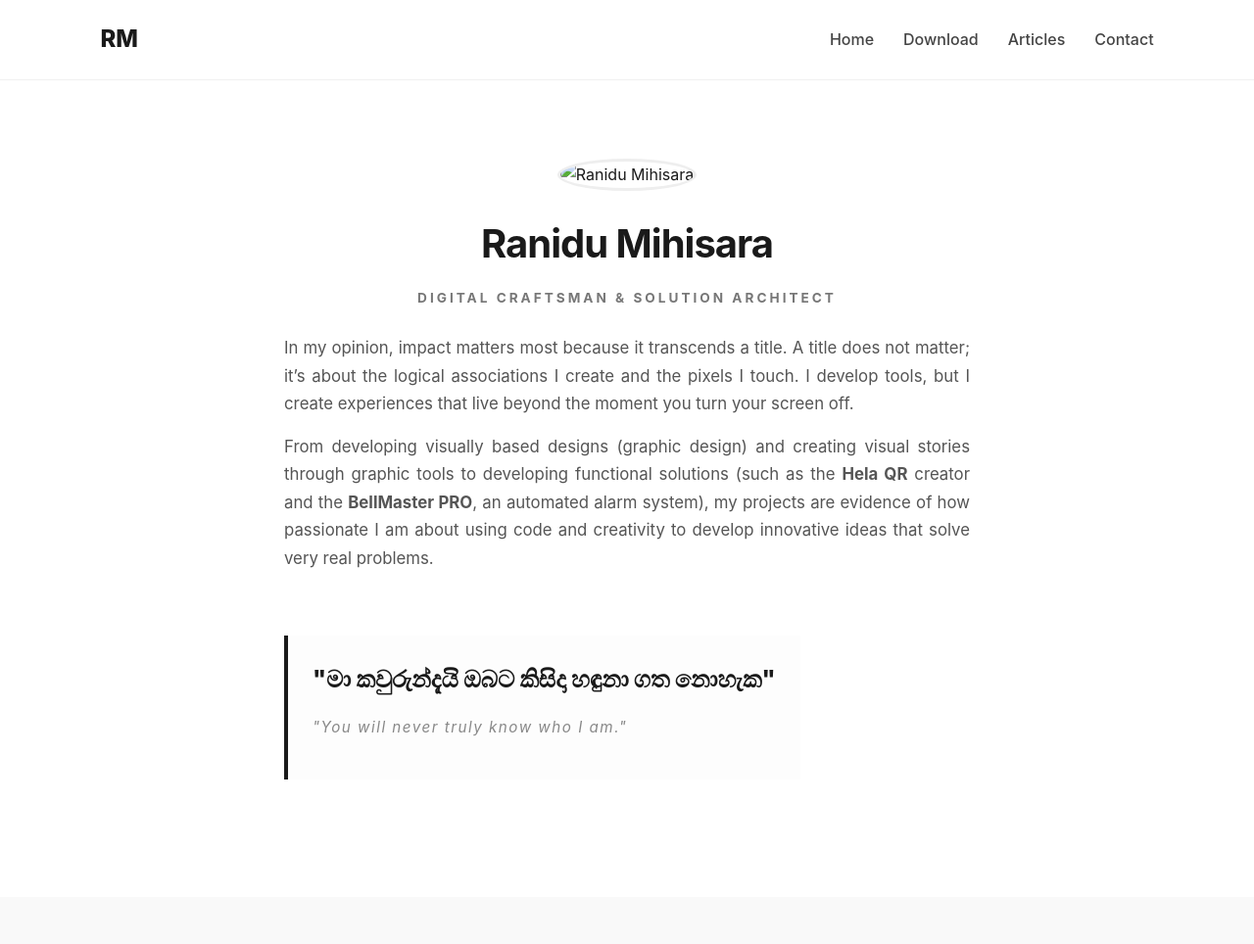
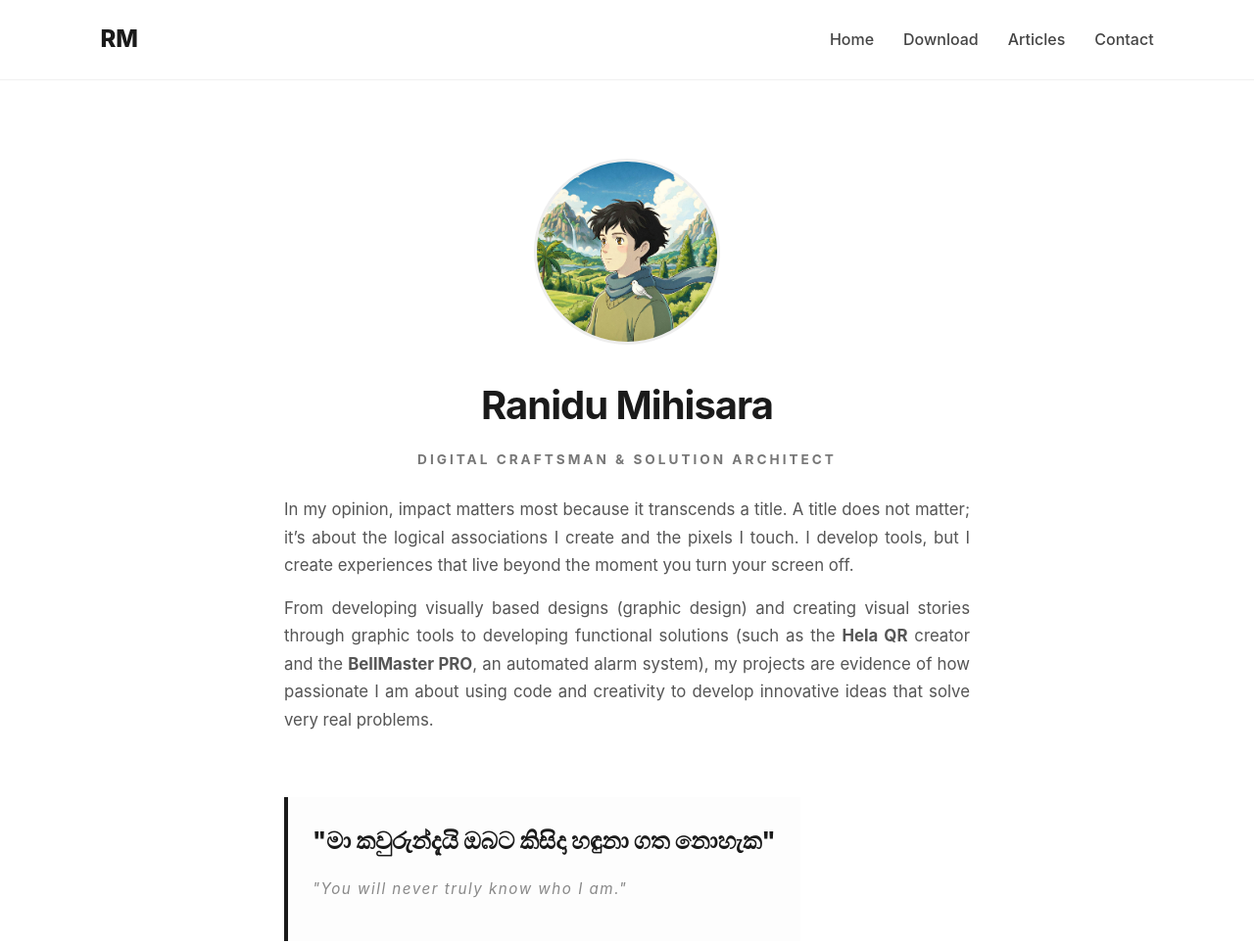
Before and after one commit to ranidumihisara/web, a plain HTML site: page index.html in a window 1280 px wide. Shown: the top 964 px of the page at 98% size. Drawn offline with Linux system fonts and the light colour scheme; no server answers; a script that the page names is missing.

Commit message:
Update index.html

```diff
--- a/index.html
+++ b/index.html
@@ -30,7 +30,7 @@
 
     <section class="hero">
         <div class="container">
-            <img src="profile picture.JPG" alt="Ranidu Mihisara" class="profile-img">
+            <img src="profile.JPG" alt="Ranidu Mihisara" class="profile-img">
             <h1>Ranidu Mihisara</h1>
             <p class="role">Digital Craftsman & Solution Architect</p>
 
@@ -91,4 +91,5 @@
 
     <script src="script.js"></script>
 </body>
+
 </html>
```
